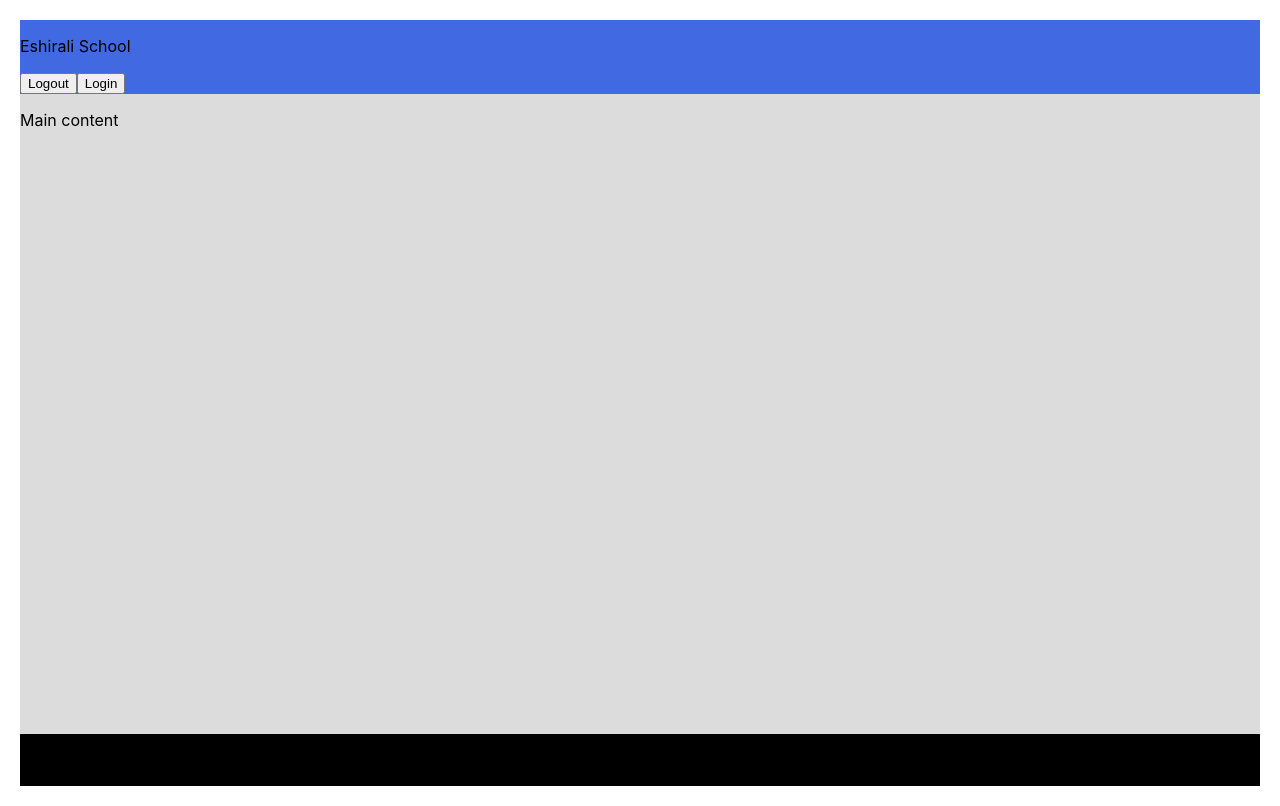
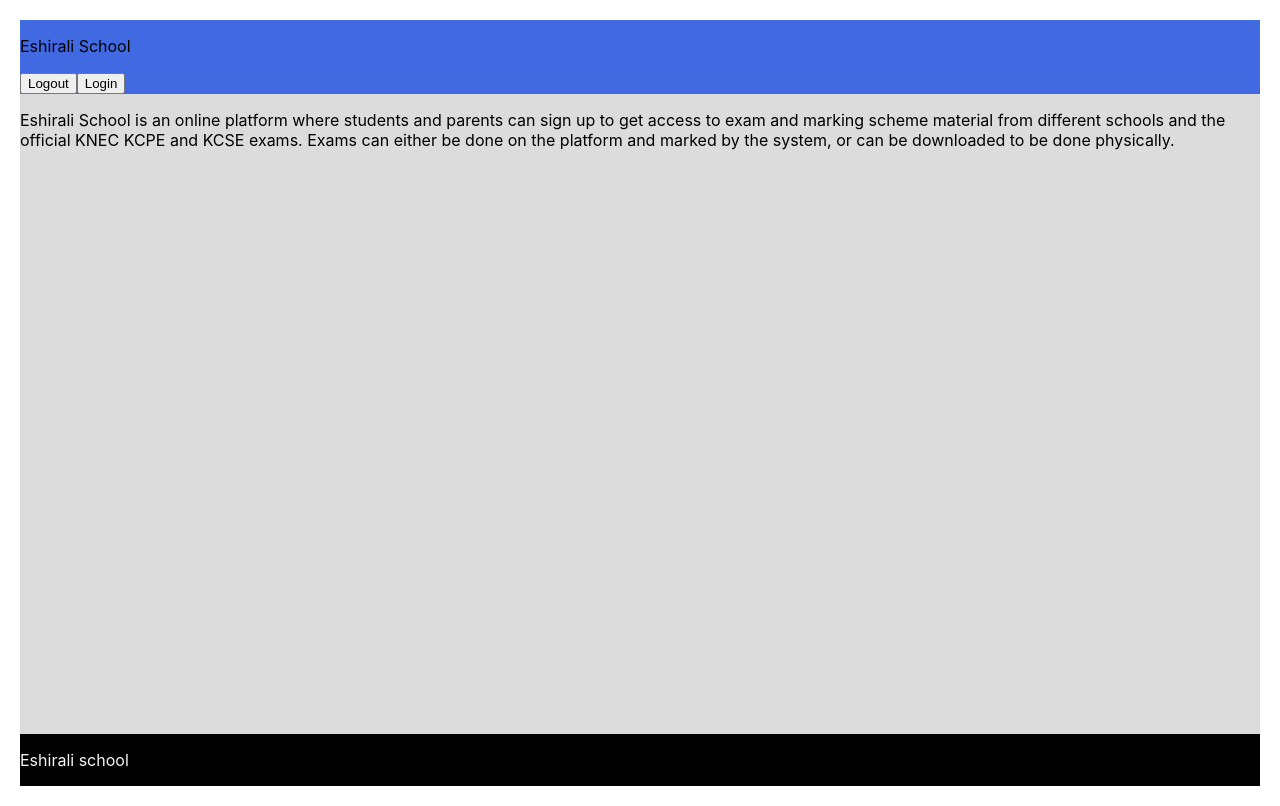
Before and after one commit to programming-girls/student_dashboard, a React (Create React App) app: page / in a window 1280 px wide. Built offline with nearby package versions, Linux system fonts and the light colour scheme.

Commit message:
ft home page

```diff
--- a/src/components/Home/Home.css
+++ b/src/components/Home/Home.css
@@ -19,4 +19,6 @@ html {
 .footer {
   grid-column: 1 / 6;
   background-color: black;
+  font-size: medium;
+  color: whitesmoke;
 }
--- a/src/components/Home/Home.jsx
+++ b/src/components/Home/Home.jsx
@@ -11,7 +11,13 @@ const Home = () => {
           <button>Login</button>
         </header>
         <div className="main-content">
-          <p>Main content</p>
+          <p>
+            Eshirali School is an online platform where students and parents can
+            sign up to get access to exam and marking scheme material from
+            different schools and the official KNEC KCPE and KCSE exams. Exams
+            can either be done on the platform and marked by the system, or can
+            be downloaded to be done physically.
+          </p>
         </div>
         <footer className="footer">
           <p>Eshirali school</p>
```
